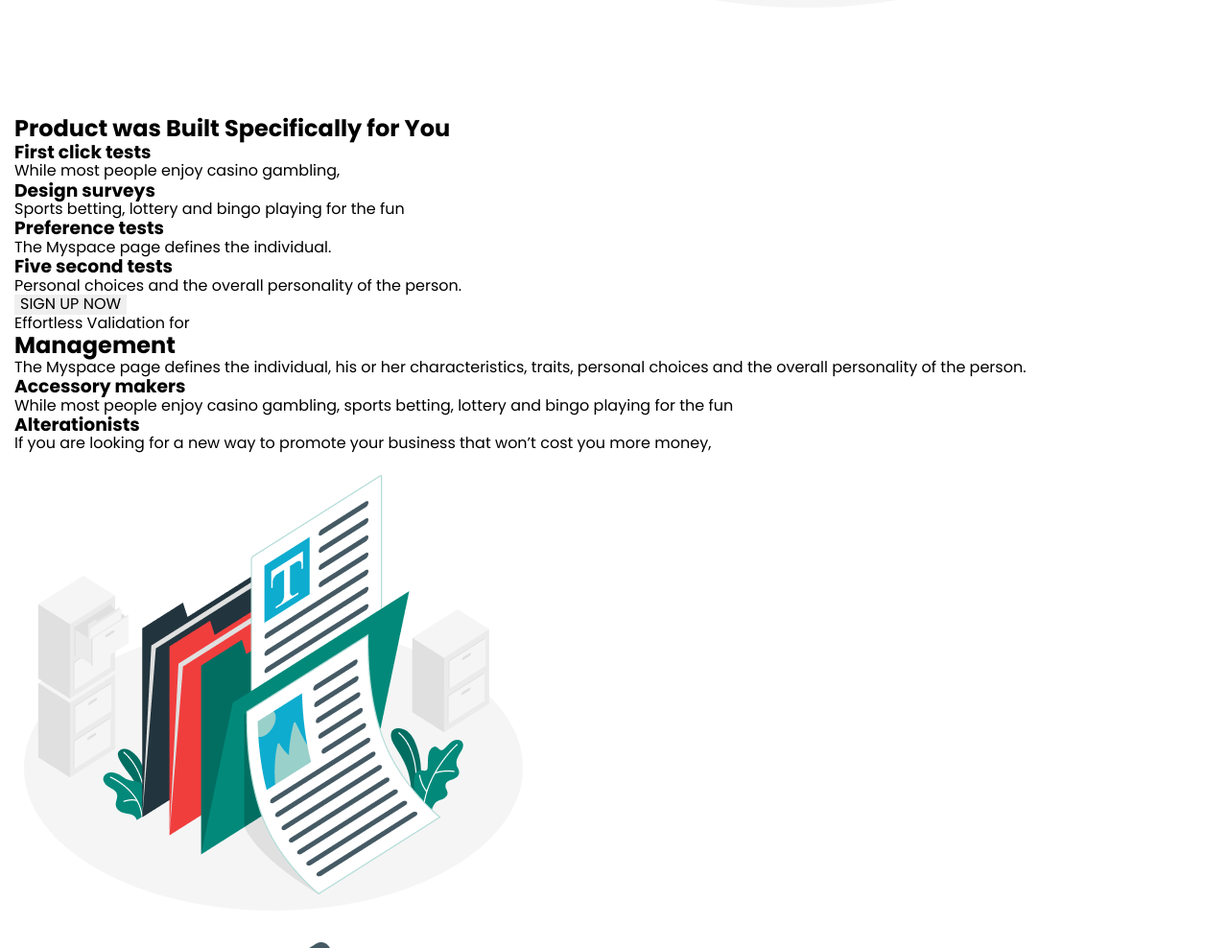
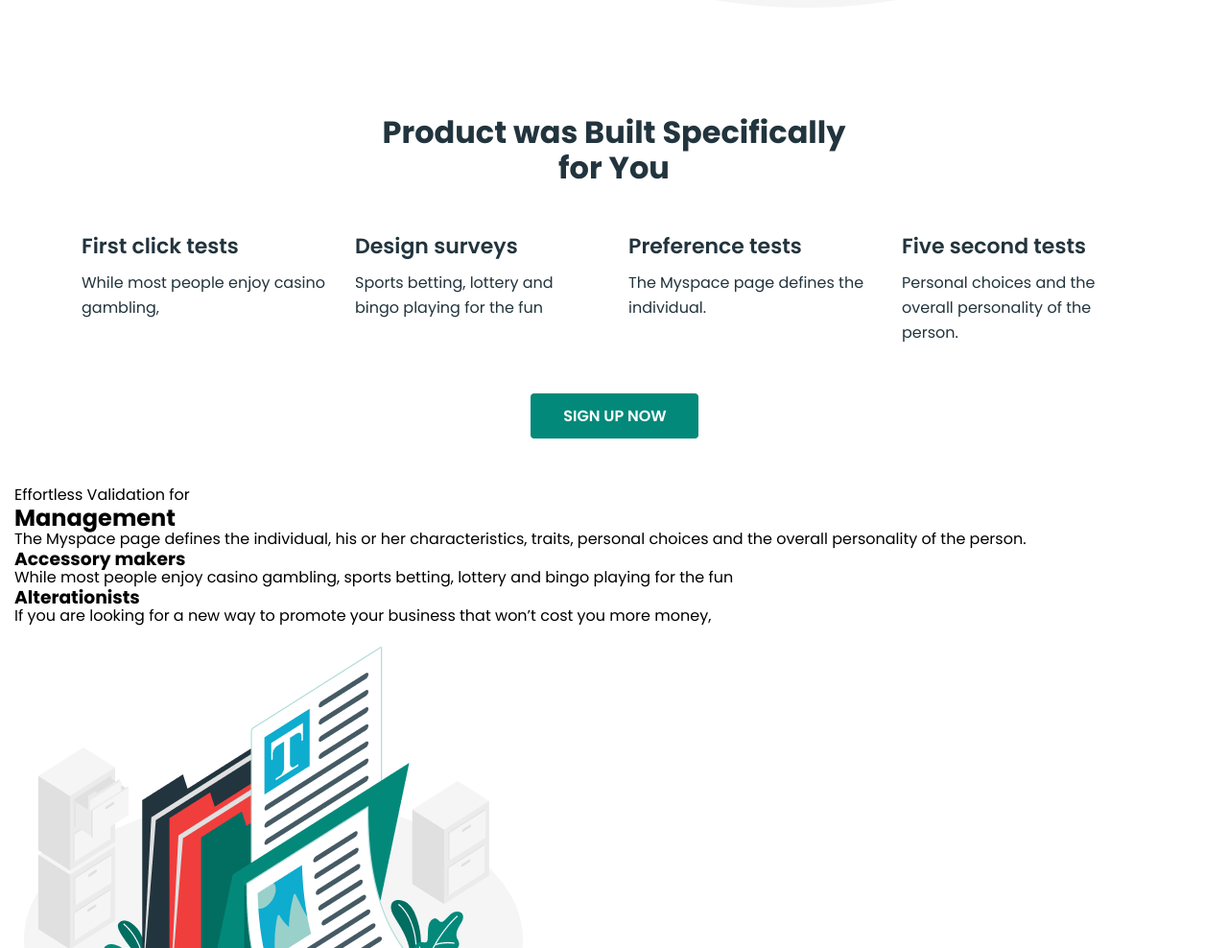
Before and after one commit to Andrusway/blended-120, a plain HTML site: page index.html in a window 1280 px wide. Shown: the part 640-1628 px from the top of the page at 96% size. Drawn offline with nearby package versions, Linux system fonts and the light colour scheme.

Commit message:
added css for produkt

```diff
--- a/css/style.css
+++ b/css/style.css
@@ -112,7 +112,7 @@ font-size: 16px;
 color: #fff;
 background-color: #02897A;
 border-radius: 4px;
-width: 113px;
+min-width: 113px;
 height: 42px;
 transition: color,background-color 250ms cubic-bezier(0.4, 0, 0.2, 1);
 
@@ -224,4 +224,63 @@ fill: #fff;
 /* #endregion=hero */
 
 /*#region=product*/
+
+.product{
+    padding-bottom: 50px;
+}
+
+.product .container{
+    display: flex;
+    align-items: center;
+    justify-content: center;
+    flex-wrap: wrap;
+    gap: 50px;
+}
+
+.product-name{
+    width: 535px;
+    font-size: 32px;
+text-align: center;
+color: #22343d;
+}
+
+.product-list{
+    display: flex;
+    gap: 30px;
+}
+
+.product-list-li{
+    width: 255px;
+}
+
+.product-list-name{
+    font-weight: 600;
+font-size: 22px;
+color: #22343d;
+margin-bottom: 13px;
+}
+
+.product-list-text{
+    font-size: 16px;
+    line-height: 1.625;
+color: #22343d;
+}
+
+.product-btn{
+font-weight: 600;
+font-size: 16px;
+color: #fff;
+background-color: #02897A;
+border-radius: 4px;
+min-width: 175px;
+padding: 15px 32px 14px 34px;
+transition: color,background-color 250ms cubic-bezier(0.4, 0, 0.2, 1);
+}
+
+.product-btn:hover, .product-btn:focus{
+ color: #173a56;
+background-color: #fff;
+border: 1px solid #bcd0e5;
+}
+
 /* #endregion=product */
--- a/index.html
+++ b/index.html
@@ -56,6 +56,7 @@
 </section>
 
 <section class="product">
+    <div class="container">
         <h2 class="product-name">Product  was Built Specifically for You</h2>
         <ul class="product-list">
             <li class="product-list-li">
@@ -76,6 +77,7 @@
             </li>
         </ul>
         <button type="button" class="product-btn">SIGN UP NOW</button>
+    </div>
 </section>
 
 <section class="management">
```
Lines whose indentation alone changed are shown as unchanged.
